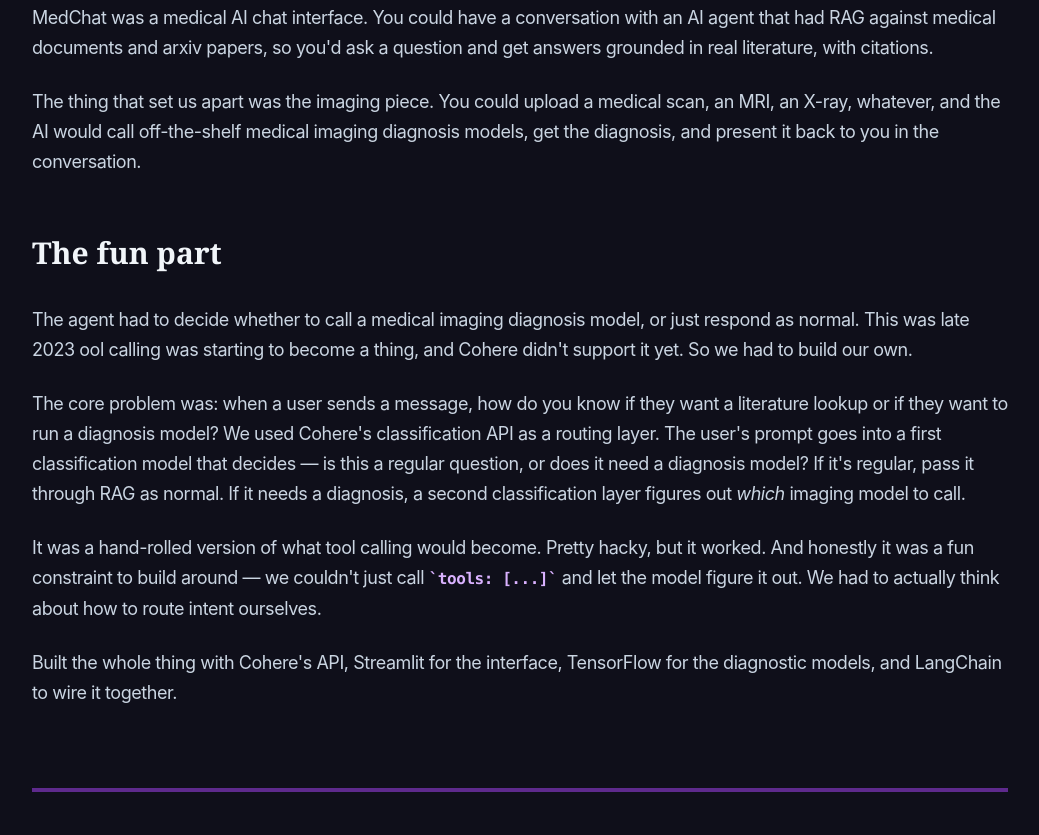
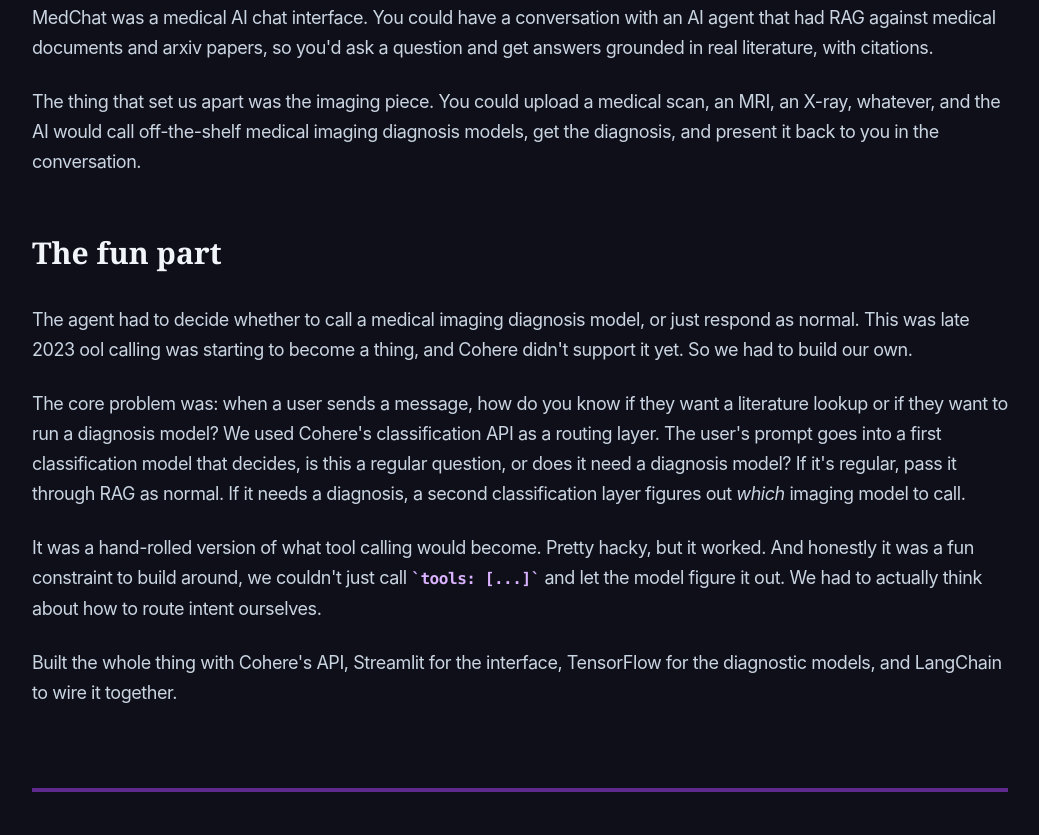
Before and after one commit to AreelKhan/areel, an Astro site: page /areel/projects/medchat in a window 1280 px wide. Shown: the part 882-1717 px from the top of the page, without its empty margins (120-1159 px from the left). Built offline with nearby package versions, Linux system fonts and the light colour scheme; Astro itself is replaced by a stand-in of ours.

Commit message:
refinement

```diff
--- a/src/content/projects/medchat.mdx
+++ b/src/content/projects/medchat.mdx
@@ -1,6 +1,6 @@
 ---
 title: "MedChat"
-description: "A medical AI chat interface I built at a Cohere hackathon. It combined RAG over medical literature with AI-powered diagnostic imaging — and won first place."
+description: "A medical AI chat interface I built at a Cohere hackathon. It combined RAG over medical literature with AI-powered diagnostic imaging. Won first place."
 tags: ["ai", "hackathon", "rag"]
 featured: false
 color: "purple"
@@ -26,8 +26,8 @@
 
 The agent had to decide whether to call a medical imaging diagnosis model, or just respond as normal. This was late 2023 ool calling was starting to become a thing, and Cohere didn't support it yet. So we had to build our own.
 
-The core problem was: when a user sends a message, how do you know if they want a literature lookup or if they want to run a diagnosis model? We used Cohere's classification API as a routing layer. The user's prompt goes into a first classification model that decides — is this a regular question, or does it need a diagnosis model? If it's regular, pass it through RAG as normal. If it needs a diagnosis, a second classification layer figures out _which_ imaging model to call.
+The core problem was: when a user sends a message, how do you know if they want a literature lookup or if they want to run a diagnosis model? We used Cohere's classification API as a routing layer. The user's prompt goes into a first classification model that decides, is this a regular question, or does it need a diagnosis model? If it's regular, pass it through RAG as normal. If it needs a diagnosis, a second classification layer figures out _which_ imaging model to call.
 
-It was a hand-rolled version of what tool calling would become. Pretty hacky, but it worked. And honestly it was a fun constraint to build around — we couldn't just call `tools: [...]` and let the model figure it out. We had to actually think about how to route intent ourselves.
+It was a hand-rolled version of what tool calling would become. Pretty hacky, but it worked. And honestly it was a fun constraint to build around, we couldn't just call `tools: [...]` and let the model figure it out. We had to actually think about how to route intent ourselves.
 
 Built the whole thing with Cohere's API, Streamlit for the interface, TensorFlow for the diagnostic models, and LangChain to wire it together.
```
